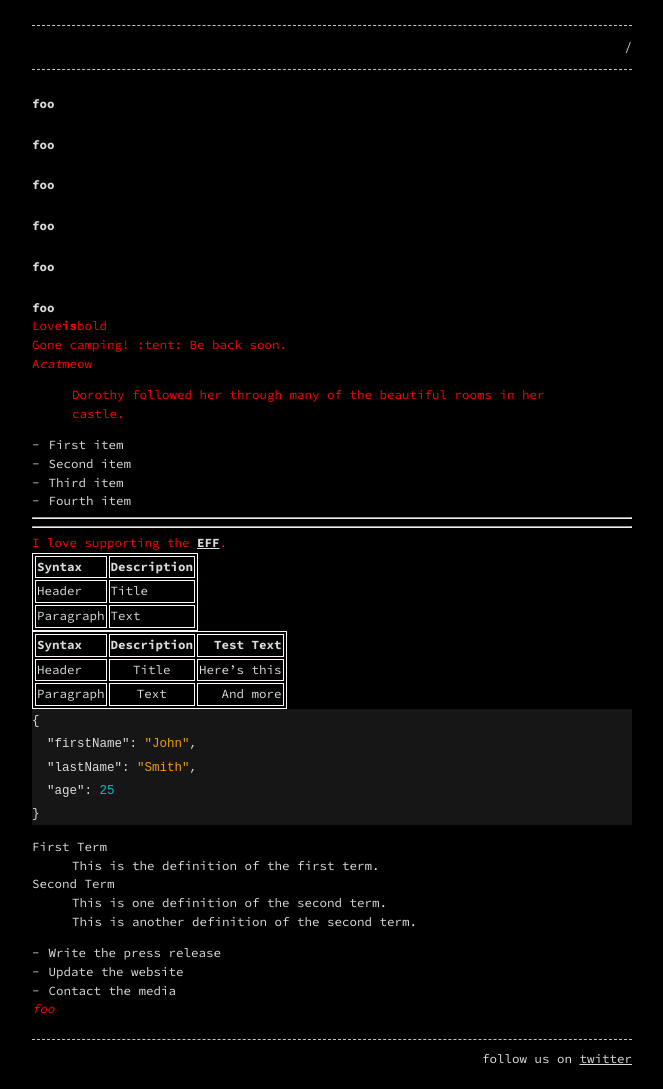
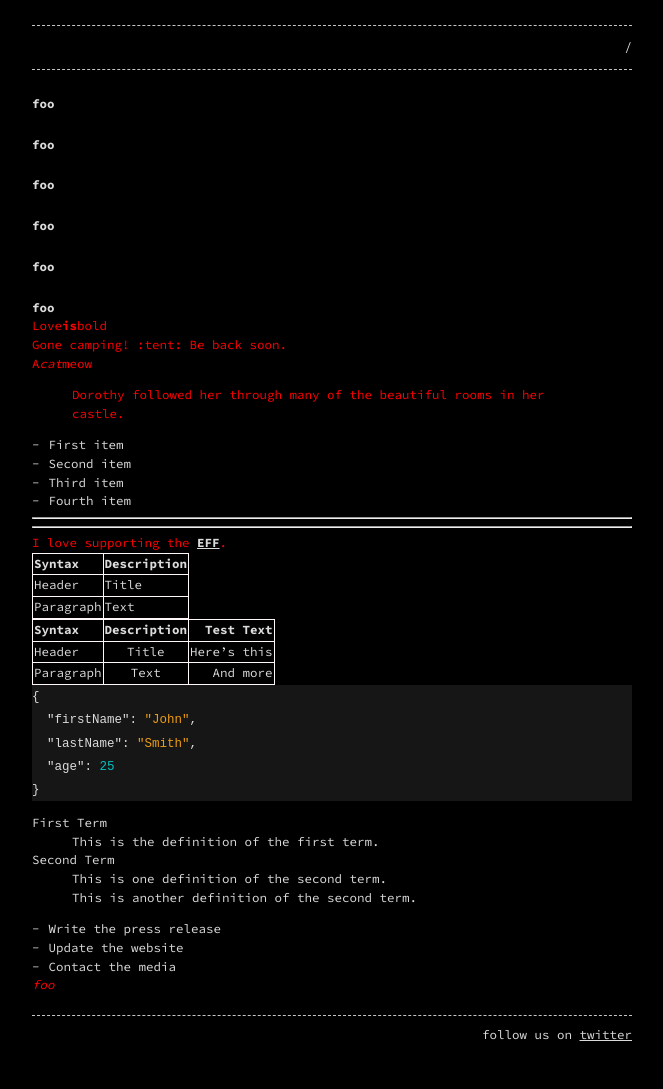
Before and after one commit to yasiratmaca/jesuz.github.io, a Jekyll site: the page built from _posts/2020-03-31-Markdowns.markdown, in a window 1280 px wide. Shown: the whole page, without its empty margins (308-971 px from the left). Built offline with Jekyll 4.4.1, drawn with Linux system fonts in a browser that asks for light colours; after the commit the page ends 1065 px from its top, so only the background shows below that.

Commit message:
Update base.scss

```diff
--- a/_sass/base.scss
+++ b/_sass/base.scss
@@ -73,6 +73,7 @@ input[type=submit] { font-size: $base-font-size;  font-family: $base-font-family
 input[type=submit]:hover { color: var(--background-color); background-color: var(--base-color); }
 *:focus { outline: none; }
 textarea { vertical-align: top; }
+table { border-collapse: collapse; }
 table, th, td { border: 1px solid #fff7f7; }
 
 /**
```
